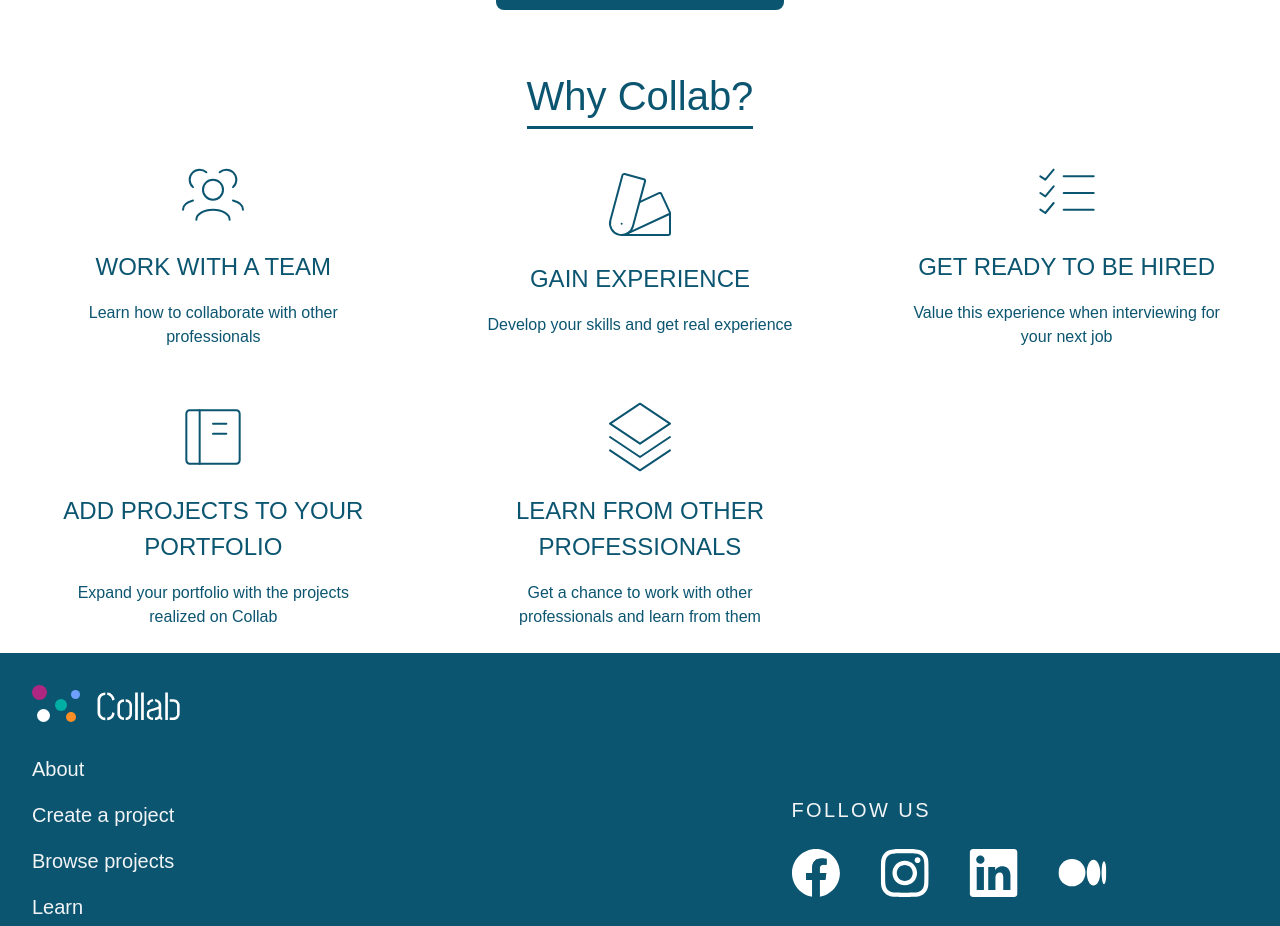
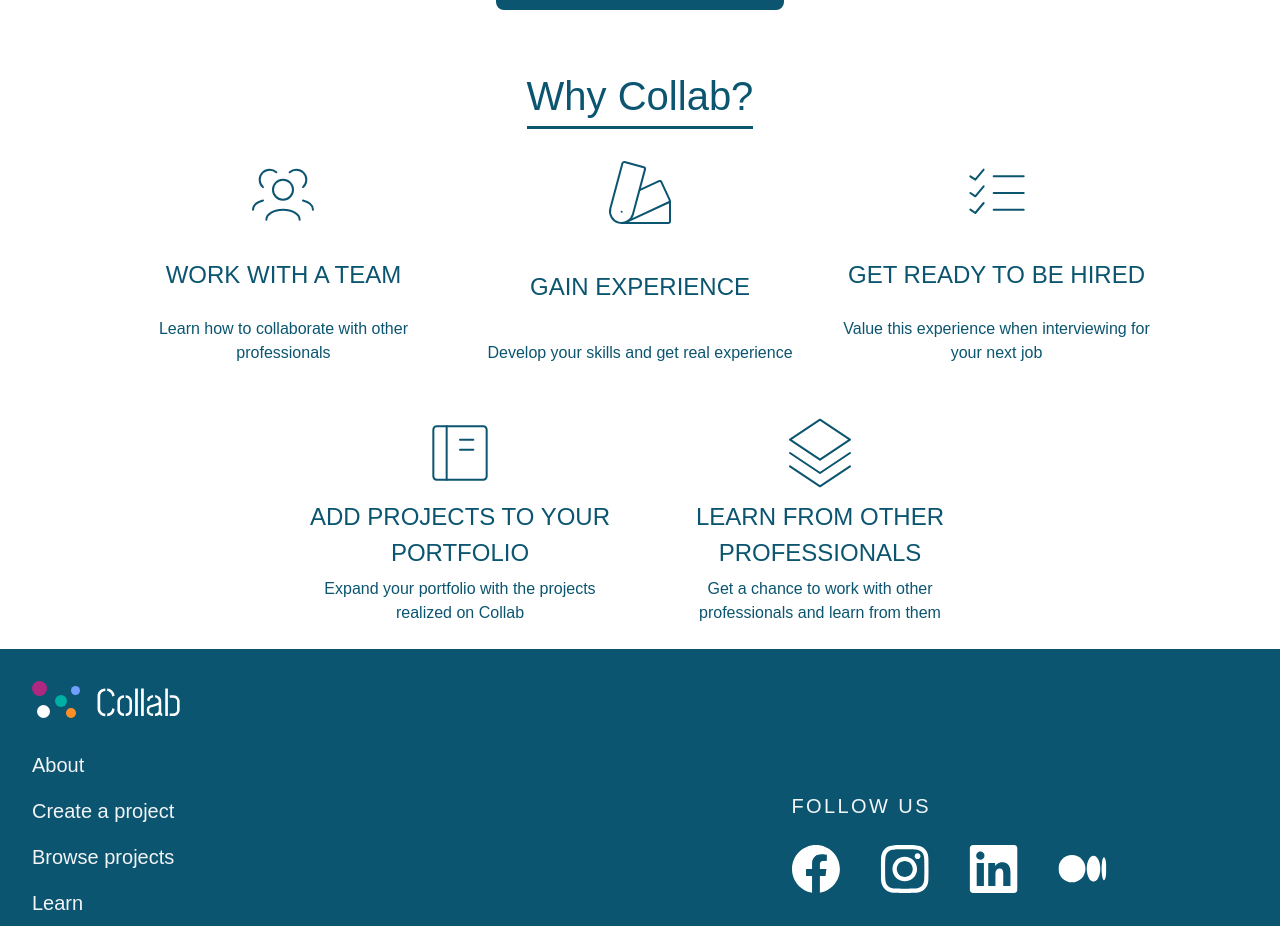
Before and after one commit to CollabDevTeam/collab-frontend, a Nuxt app: page / in a window 1280 px wide. Shown: the part 2280-3206 px from the top of the page. Built offline with nearby package versions, Linux system fonts and the light colour scheme.

Commit message:
added style to whyCollab

```diff
--- a/components/home/WhyCollab.vue
+++ b/components/home/WhyCollab.vue
@@ -2,12 +2,12 @@
   <section class="mx-auto max-w-main">
     <h2>Why Collab?</h2>
     <div
-      class="grid grid-cols-1 place-items-center text-primary md:grid-cols-2 lg:grid-cols-3"
+      class="place-items-center text-primary flex flex-wrap justify-center"
     >
       <div
         v-for="item in cards"
         :key="item.title"
-        class="flex max-w-[360px] flex-col items-center gap-4 p-6 text-center"
+        class="max-w-[360px] min-h-[260px] flex flex-col justify-between items-center p-6 text-center"
       >
         <img
           :src="item.image"
```
